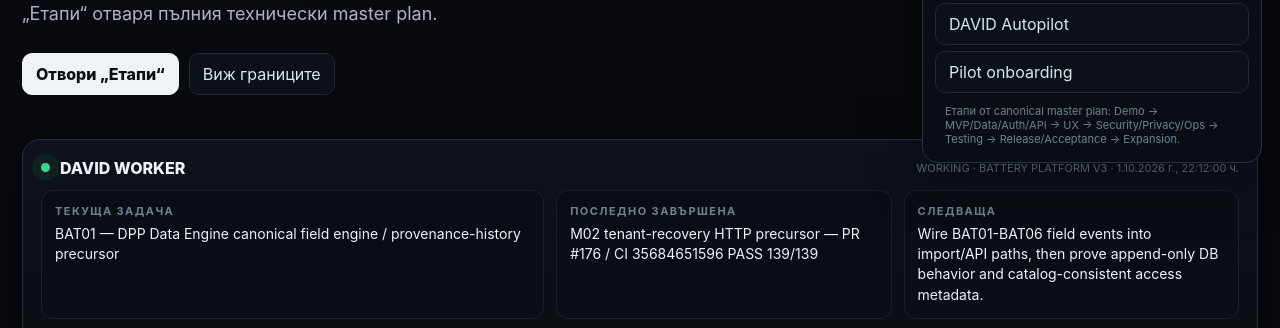
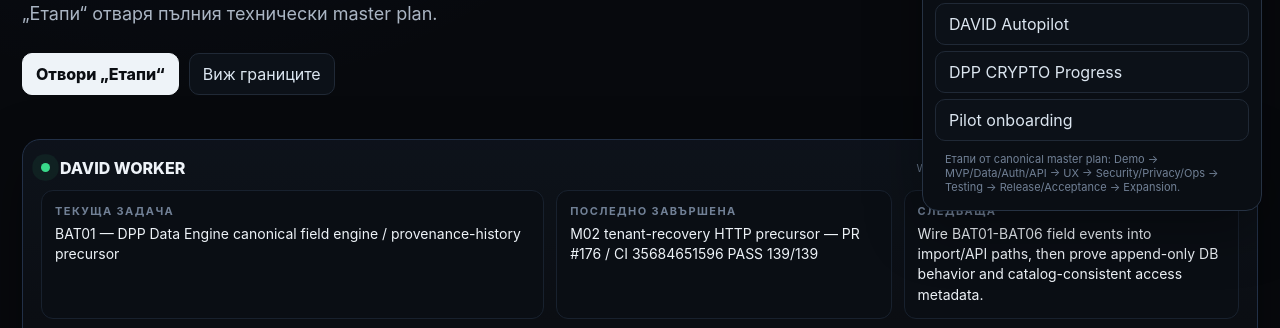
Before and after one commit to SoulFlameAdmin/DPPautopilot, a plain HTML site: page index.html in a window 1280 px wide. Both pictures are taken after a click on the button "Меню". Shown: the part 467-795 px from the top of the page. Drawn offline with Linux system fonts and the light colour scheme.

Commit message:
ui: link DPP CRYPTO progress from dashboard

```diff
--- a/index.html
+++ b/index.html
@@ -10,7 +10,7 @@
 </head>
 <body>
   <header class="topbar"><div class="topbar-inner"><div class="brand"><span class="mark"></span><span>DPP AUTOPILOT</span></div><div class="top-actions"><button class="btn lang-toggle" type="button" data-lang-toggle aria-label="Change language">BG / EN</button><button class="btn" data-action="scroll-worker">DAVID</button><button class="btn burger" id="menuToggle" aria-expanded="false" aria-controls="burgerMenu" data-action="toggle-menu"><span class="burger-lines" aria-hidden="true"><i></i><i></i><i></i></span><span>Меню</span></button></div></div></header>
-  <aside class="menu" id="burgerMenu" aria-hidden="true"><button class="btn primary" id="stagesButton" data-action="open-plan-close-menu">Етапи</button><button class="btn" data-action="scroll-gates-close-menu">Граници на продукта</button><button class="btn" data-action="scroll-worker-close-menu">DAVID Worker</button><button class="btn" data-href="/demo/model.html?sample=1">Models</button><button class="btn" data-href="/demo/item.html?sample=1">Items</button><button class="btn" data-href="/demo/import.html?sample=1">Imports</button><button class="btn" data-href="/demo/passport.html?id=urn%3Adpp%3Ademo%3Abattery%3ANSD-EV-82-DEMO%3A000001">Passports</button><button class="btn" data-href="/demo/settings.html?sample=1">Settings</button><button class="btn" data-href="/demo/autopilot.html?sample=1">DAVID Autopilot</button><button class="btn" data-href="/demo/onboarding.html?sample=1">Pilot onboarding</button><div class="menu-note">Етапи от canonical master plan: Demo → MVP/Data/Auth/API → UX → Security/Privacy/Ops → Testing → Release/Acceptance → Expansion.</div></aside>
+  <aside class="menu" id="burgerMenu" aria-hidden="true"><button class="btn primary" id="stagesButton" data-action="open-plan-close-menu">Етапи</button><button class="btn" data-action="scroll-gates-close-menu">Граници на продукта</button><button class="btn" data-action="scroll-worker-close-menu">DAVID Worker</button><button class="btn" data-href="/demo/model.html?sample=1">Models</button><button class="btn" data-href="/demo/item.html?sample=1">Items</button><button class="btn" data-href="/demo/import.html?sample=1">Imports</button><button class="btn" data-href="/demo/passport.html?id=urn%3Adpp%3Ademo%3Abattery%3ANSD-EV-82-DEMO%3A000001">Passports</button><button class="btn" data-href="/demo/settings.html?sample=1">Settings</button><button class="btn" data-href="/demo/autopilot.html?sample=1">DAVID Autopilot</button><button class="btn" data-href="/demo/dpp-crypto-progress.html">DPP CRYPTO Progress</button><button class="btn" data-href="/demo/onboarding.html?sample=1">Pilot onboarding</button><div class="menu-note">Етапи от canonical master plan: Demo → MVP/Data/Auth/API → UX → Security/Privacy/Ops → Testing → Release/Acceptance → Expansion.</div></aside>
 
   <main class="shell">
     <section class="hero"><div class="eyebrow">Battery Digital Product Passport Automation</div><h1>От battery data до контролиран цифров продуктов паспорт.</h1><p>DPP Autopilot следва едно правило: GREEN означава реална имплементация, приложим PASS тест и конкретно evidence. DAVID Worker показва текущата задача, а „Етапи“ отваря пълния технически master plan.</p><div class="hero-actions"><button class="btn primary" data-action="open-plan">Отвори „Етапи“</button><button class="btn" data-action="scroll-gates">Виж границите</button></div></section>
```
